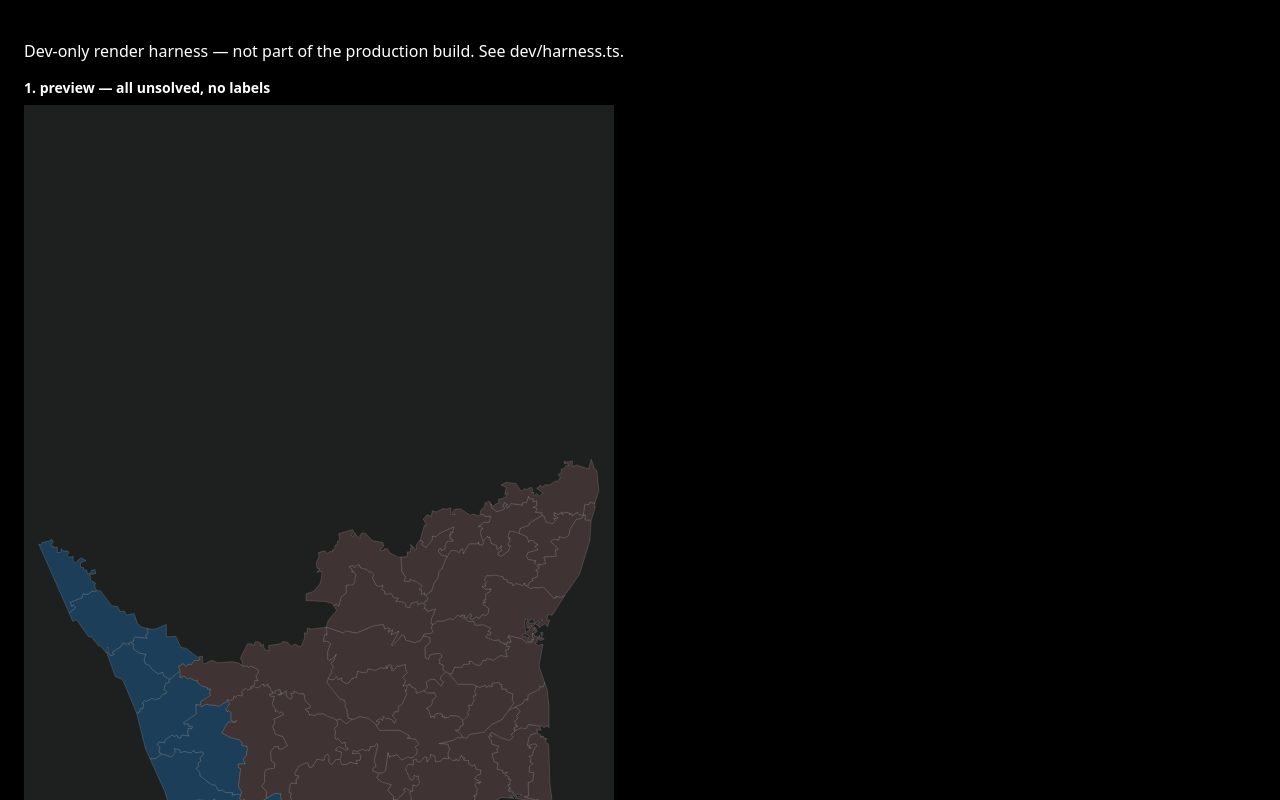
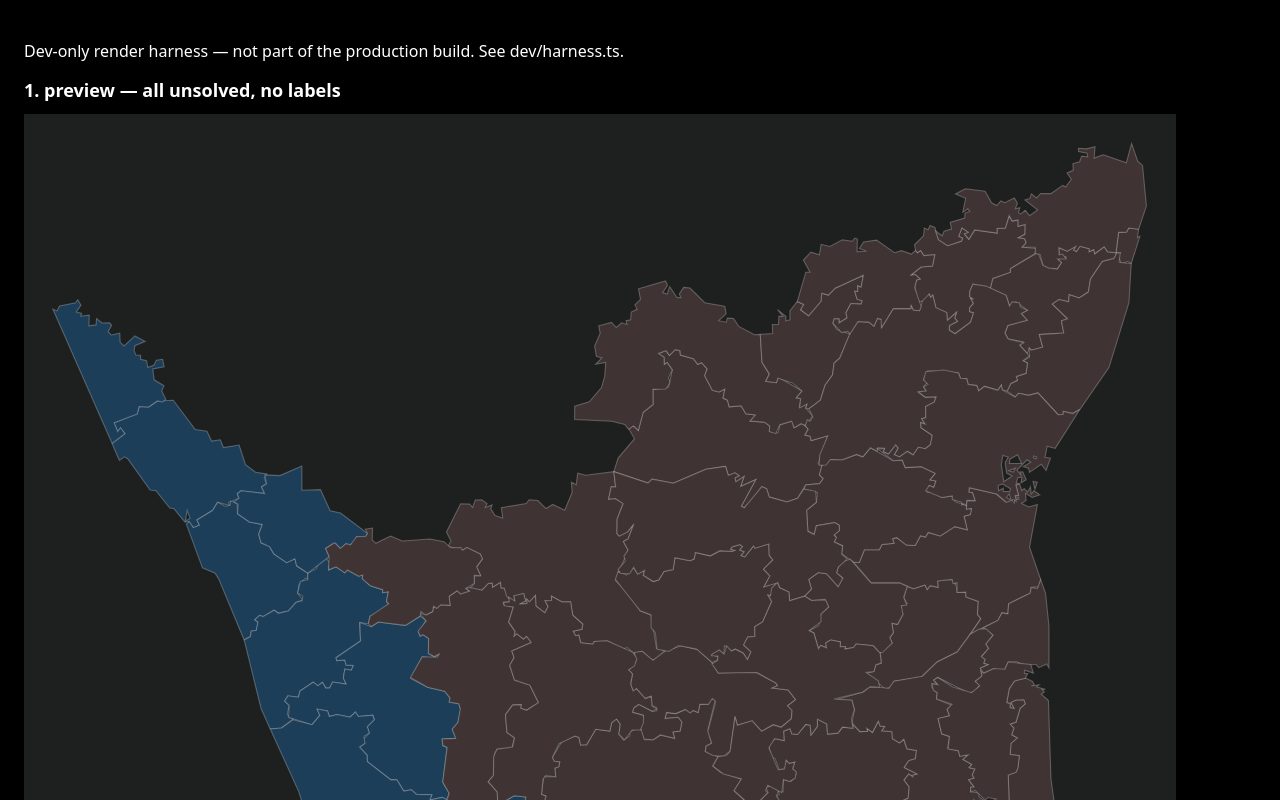
Before and after one commit to Sujith-013/mapdrill, a website built with Vite: page dev/harness.html in a window 1280 px wide. Shown: the top 800 px of the page. Built offline with nearby package versions, Linux system fonts and the light colour scheme.

Commit message:
fix(render): correct fill muting, label legibility and harness layout

```diff
--- a/dev/harness.html
+++ b/dev/harness.html
@@ -7,7 +7,11 @@
     <link rel="stylesheet" href="/src/styles/tokens.css" />
     <link rel="stylesheet" href="/src/styles/app.css" />
     <style>
-      /* Harness chrome only — not shipped, so not in app.css. */
+      /* Harness chrome only — not shipped, so not in app.css. Dev tool:
+         readability beats compactness, so scenes render large and
+         full-width, stacked — not the narrow single-column phone-sized
+         frame this used to be, which made label collisions in a dense
+         scene impossible to judge by eye. */
       body {
         background: #000;
         color: #fff;
@@ -16,17 +20,21 @@
         padding: 24px;
       }
       .scene {
-        margin-bottom: 32px;
+        margin-bottom: 48px;
       }
       .scene h2 {
-        font-size: 14px;
+        font-size: 18px;
         font-weight: 600;
-        margin: 0 0 8px;
+        margin: 0 0 12px;
       }
       .scene-frame {
-        /* Matches docs/reference/south-india-labelled.png's pixel size, for a direct visual comparison. */
-        width: 590px;
-        height: 1280px;
+        /* South-india pack's viewBox is 800x815 (see pack.json) — matching
+           that aspect ratio here means the map fills the frame edge to
+           edge instead of letterboxing. Floors at 900px per the "at least
+           900px wide" ask, caps at 1400px so it doesn't run edge-to-edge
+           on an ultrawide monitor. */
+        width: clamp(900px, 90vw, 1400px);
+        aspect-ratio: 800 / 815;
       }
     </style>
   </head>
--- a/packs/south-india-districts/pack.json
+++ b/packs/south-india-districts/pack.json
@@ -5,9 +5,9 @@
   "attribution": "District boundaries contain information from geoBoundaries (Runfola, D. et al. 2020, PLoS ONE 15(4): e0231866; www.geoboundaries.org), sourced from Pathways Data Pvt. Ltd. / lgdirectory.gov.in, made available under the Open Database License (ODbL) v1.0.",
   "viewBox": [
     0,
-    0,
+    92,
     800,
-    1000
+    815
   ],
   "groups": [
     {
--- a/src/render/labels.ts
+++ b/src/render/labels.ts
@@ -46,17 +46,39 @@ function isLabelworthy(state: TargetState | undefined): boolean {
 }
 
 // Rendering decision: font-size (and every box/gap dimension below) is a
-// fixed number of *viewBox units*, not screen pixels. mapSurface mounts the
-// map's <svg> with no fixed pixel width/height and scales it purely via CSS
+// number of *viewBox units*, not screen pixels. mapSurface mounts the map's
+// <svg> with no fixed pixel width/height and scales it purely via CSS
 // against its container — so everything drawn inside it, text included,
 // already scales as one unit with the container. Locking font-size to
 // screen pixels instead (the usual non-scaling-stroke trick, right for
 // hairline borders) would hold letterforms constant while the districts
 // around them grow or shrink with the window: the wrong failure mode here,
 // since a size tuned for a phone-width map would swamp a small district
-// blown up to desktop width. A fixed value in user-space units keeps every
-// label legible *relative to the map it's drawn on*, at any container size.
-export const FONT_SIZE = 12; // same number as --label-font-size, reinterpreted as user units
+// blown up to desktop width. A value in user-space units keeps every label
+// legible *relative to the map it's drawn on*, at any container size.
+//
+// FONT_SIZE below is only the fallback used when a caller doesn't pass an
+// explicit size (e.g. these module's own solver tests). Real rendering
+// (mapSurface) instead derives the size from the *pack's own viewBox
+// height* via fontSizeForViewBox: a size tuned by eye against one pack's
+// coordinate space (this one spans 1000 units tall) would be comically
+// tiny or huge against a pack whose viewBox is a different scale — sizing
+// off a fraction of the viewBox is what makes the number mean anything
+// across packs. A fixed 12 (1.2% of the original 1000-tall viewBox) was
+// the "far too small" size flagged in review; 1.9% is comfortably larger
+// and readable at the reference art's proportions, tuned empirically
+// against the real south-india pack as the largest size that still
+// resolves all 52 targets on give-up without the solver suppressing any
+// of them to dense clusters (0.020 already suppresses one, Kottayam).
+export const FONT_SIZE = 12;
+
+/** Fraction of the pack's viewBox height a label's font-size renders at. See FONT_SIZE above. */
+export const FONT_SIZE_VIEWBOX_RATIO = 0.019;
+
+/** Derives the render font-size for a pack from its viewBox height (FONT_SIZE_VIEWBOX_RATIO). */
+export function fontSizeForViewBox(viewBoxHeight: number): number {
+  return viewBoxHeight * FONT_SIZE_VIEWBOX_RATIO;
+}
 
 const CHAR_WIDTH_FACTOR = 0.6; // average glyph advance for the sans-serif label font, as a fraction of font-size
 const LINE_HEIGHT_FACTOR = 1.3;
@@ -228,9 +250,14 @@ export interface LabelLayer {
 
 /**
  * DOM wrapper around layoutLabels: one <text> per placement, plus a <line>
- * leader for every placement with `leader: true`. Colour/font come from
- * CSS classes (.label-text/.label-leader in app.css), not attributes set
- * here — same "class, not JS-set fill" rule as mapSurface.ts.
+ * leader for every placement with `leader: true`. Colour comes from CSS
+ * classes (.label-text/.label-leader in app.css), not attributes set here
+ * — same "class, not JS-set fill" rule as mapSurface.ts. font-size is the
+ * one exception: it's set here, once per layout, as an SVG attribute on
+ * the layer's <g> (every <text> inherits it) rather than a CSS token,
+ * because it must track the *solver's* fontSize for this call — the same
+ * number estimateLabelSize used to size the boxes — not a fixed value a
+ * stylesheet can't know per pack.
  */
 export function createLabelLayer(): LabelLayer {
   const g = document.createElementNS(SVG_NS, 'g');
@@ -242,6 +269,7 @@ export function createLabelLayer(): LabelLayer {
     options?: LabelLayoutOptions,
   ): LabelLayoutResult {
     const result = layoutLabels(targets, targetStates, options);
+    g.setAttribute('font-size', String(options?.fontSize ?? FONT_SIZE));
     g.replaceChildren();
 
     const byId = new Map(targets.map((t) => [t.id, t]));
--- a/src/render/mapSurface.ts
+++ b/src/render/mapSurface.ts
@@ -13,7 +13,7 @@
  * suppressed-list return is threaded back out of applyState.
  */
 import type { Pack, Session, Target, TargetState } from '../engine/types';
-import { createLabelLayer } from './labels';
+import { createLabelLayer, fontSizeForViewBox } from './labels';
 import { regionFillToken, type Phase, type VisualState } from './theme';
 
 export interface MapSurface {
@@ -84,6 +84,7 @@ export function createMapSurface(
   }
 
   const labelLayer = createLabelLayer();
+  const labelFontSize = fontSizeForViewBox(pack.viewBox[3]);
   svg.appendChild(labelLayer.el);
 
   container.replaceChildren(svg);
@@ -113,7 +114,9 @@ export function createMapSurface(
     }
 
     const targetStates = lastSession?.targetStates ?? new Map<Target['id'], TargetState>();
-    lastSuppressed = labelLayer.applyLayout(pack.targets, targetStates).suppressed;
+    lastSuppressed = labelLayer.applyLayout(pack.targets, targetStates, {
+      fontSize: labelFontSize,
+    }).suppressed;
   }
 
   function onClick(event: Event): void {
--- a/src/styles/app.css
+++ b/src/styles/app.css
@@ -11,6 +11,11 @@
   width: 100%;
   height: 100%;
   background: var(--plate-bg);
+  /* A tight viewBox plus a leader-line placement or a wide label near an
+     edge district can legitimately extend a hair past the viewBox rect —
+     the default SVG UA stylesheet clips that at the viewport edge. Letting
+     it show is better than a clipped word. */
+  overflow: visible;
 }
 
 .map-surface path {
@@ -50,10 +55,27 @@
 }
 
 /* Answer-state fills. Armed is a ring/stroke emphasis only — never a fill
-   change — so armed and solved never look alike. */
+   change — so armed and solved never look alike. A thin static outline
+   read as a rendering artefact rather than a selection, so armed also
+   gets a thicker stroke plus a pulsing glow — unmistakable at a glance,
+   and the animation alone keeps it from ever being mistaken for the
+   static outline hover already puts on unarmed targets in Mode B. */
 .map-surface path.armed {
   stroke: var(--state-armed);
-  stroke-width: 2px;
+  stroke-width: 3px;
+  animation: armed-pulse 1.4s ease-in-out infinite;
+}
+
+@keyframes armed-pulse {
+  0%,
+  100% {
+    stroke-width: 3px;
+    filter: drop-shadow(0 0 2px var(--state-armed));
+  }
+  50% {
+    stroke-width: 4.5px;
+    filter: drop-shadow(0 0 6px var(--state-armed));
+  }
 }
 
 .map-surface path.solved {
@@ -74,11 +96,24 @@
 }
 
 .label-layer .label-text {
+  /* font-size is NOT set here: it's an SVG attribute set once per layout on
+     the label-layer <g> (see labels.ts createLabelLayer), scaled off the
+     pack's own viewBox height so it stays legible at any pack's coordinate
+     scale — a stylesheet rule here would win the cascade over that
+     attribute and silently override it back to a fixed size. */
   fill: var(--label-color);
   font-family: var(--label-font);
-  font-size: var(--label-font-size);
   text-anchor: middle;
   dominant-baseline: middle;
+  /* Halo: a dark stroke painted under the fill so the label reads over
+     every base/answer-state fill it can land on (muted region, solved
+     green, retry amber, missed red) without needing per-background
+     contrast tuning. paint-order flips the normal fill-then-stroke order;
+     0.3em is roughly 3-4x a hairline stroke at this font-size. */
+  paint-order: stroke;
+  stroke: var(--plate-bg);
+  stroke-width: 0.3em;
+  stroke-linejoin: round;
 }
 
 .label-layer .label-leader {
--- a/src/styles/tokens.css
+++ b/src/styles/tokens.css
@@ -18,10 +18,11 @@
   --region-secondary: #3f3333; /* Tamil Nadu: maroon-brown */
 
   /* region base fills during active play — desaturated toward --plate-bg
-     (60% mix) so answer-state color carries all signal. See
-     docs/DESIGN-SYSTEM.md "RESOLVED" section. */
-  --region-primary-muted: #1e2c36;
-  --region-secondary-muted: #2b2827;
+     (30% mix) so answer-state color carries more signal, while the
+     Kerala/Tamil Nadu split stays legible instead of collapsing to
+     near-black (a 60% mix did that — see docs/DESIGN-SYSTEM.md "RESOLVED"). */
+  --region-primary-muted: #1d3548;
+  --region-secondary-muted: #352d2d;
 
   /* hairline borders between subdivisions */
   --hairline-color: rgba(255, 255, 255, 0.25);
```
Also changed, not shown: docs/DESIGN-SYSTEM.md (+13 -5 lines), tests/labels.test.ts (+18 -0 lines), packs/south-india-districts/geometry.svg.
